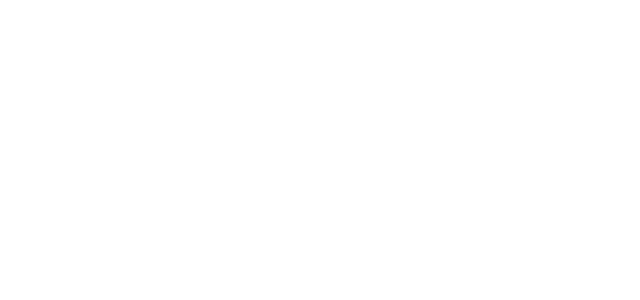
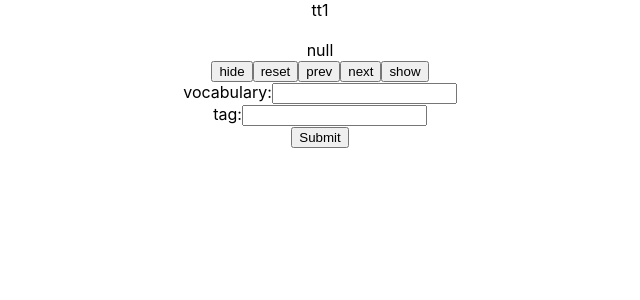
Before and after one commit to stonejing/frontend-project, a React (Create React App) app: page /vocab in a window 1280 px wide. Before the commit this address had no page. Shown: the top 300 px of the page, without its empty margins (320-960 px from the left). Built offline with nearby package versions, Linux system fonts and the light colour scheme.

Commit message:
add link to retroword

```diff
--- a/package.json
+++ b/package.json
@@ -15,6 +15,7 @@
     "@types/node": "^17.0.36",
     "@types/react": "^18.0.9",
     "@types/react-dom": "^18.0.5",
+    "axios": "^0.27.2",
     "echarts": "^5.3.2",
     "gl-matrix": "^3.4.3",
     "react": "^18.1.0",
--- a/src/ImageProcessingWebGL/ImageUpload.js
+++ b/src/ImageProcessingWebGL/ImageUpload.js
@@ -47,6 +47,8 @@
     gl.clearColor(0.0, 0.0, 0.0, 1.0);
     gl.clear(gl.COLOR_BUFFER_BIT | gl.DEPTH_BUFFER_BIT);
 
+    gl.pixelStorei(gl.UNPACK_FLIP_Y_WEBGL, true);
+
     const shaderProgram = initShaderProgram(gl, vsSource, fsSource);
 
     const programInfo = {
@@ -69,8 +71,6 @@
 
     drawImageWebGL(gl, programInfo, buffers, url, kernels, kernelMask);
     let end = performance.now();
-
-
 
     setTime((end - start).toFixed(2));
 
--- a/src/ImageProcessingWebGL/gl.js
+++ b/src/ImageProcessingWebGL/gl.js
@@ -126,8 +126,6 @@
 
     gl.viewport(0, 0, image.width, image.height);
 
-    gl.pixelStorei(gl.UNPACK_FLIP_Y_WEBGL, true);;
-
     {
       const numComponents = 2;
       const type = gl.FLOAT;
--- a/src/ImageProcessingWebGL/imagePrcessingShader.js
+++ b/src/ImageProcessingWebGL/imagePrcessingShader.js
@@ -22,6 +22,7 @@
 
 void main() {
   vec2 onePixel = vec2(1.0, 1.0) / uTextureSize;
+
   vec4 colorSum =
     texture2D(uSampler, vTextureCoord + onePixel * vec2(-1, -1)) * uKernel[0] +
     texture2D(uSampler, vTextureCoord + onePixel * vec2( 0, -1)) * uKernel[1] +
--- a/src/ListItems.js
+++ b/src/ListItems.js
@@ -11,6 +11,7 @@
 import AssignmentIcon from '@mui/icons-material/Assignment';
 import ImageIcon from '@mui/icons-material/Image';
 import SportsBaseballIcon from '@mui/icons-material/SportsBaseball';
+import AdjustOutlinedIcon from '@mui/icons-material/AdjustOutlined';
 import { Link } from 'react-router-dom';
 
 export const mainListItems = (
@@ -78,6 +79,15 @@
       </ListItemButton>
     </Link>
 
+    <Link to="/retroword-frontend">
+      <ListItemButton>
+        <ListItemIcon>
+          <AdjustOutlinedIcon />
+        </ListItemIcon>
+        <ListItemText primary="RetroWord" />
+      </ListItemButton>
+    </Link>
+
   </React.Fragment>
 );
 
--- /dev/null
+++ b/src/Miscellaneous/EmptyVocabulary/EmptyVocabulary.js
@@ -0,0 +1,156 @@
+import React, { useState, useEffect } from 'react';
+import axios from 'axios';
+
+const mockData = [
+  {
+    vo: "tt1",
+    ex: "this is a test1",
+  },
+  {
+    vo: "tt2",
+    ex: "this is a test2",
+  },
+  {
+    vo: "tt3",
+    ex: "this is a test3",
+  }
+];
+
+export default function EmptyVocabulary()
+{
+  const [visib, setVisib] = useState('hidden')
+  const [count, setCount] = useState(0);
+  const [reqData, setReqData] = useState('null');
+  const [word, setWord] = useState('');
+  const [tag, setTag] = useState('');
+
+  // mockData.map((item) => {
+  //   console.log(item.vo, item.ex);
+  //   return null;
+  // })
+
+  const reset = () => {
+    setVisib('visible')
+  }
+
+  const hide = () => {
+    setVisib('hidden')
+  }
+
+  const next = () => {
+    if(count < mockData.length - 1)
+    {
+      setCount(count + 1);
+      setVisib('hidden');
+    }
+  }
+
+  const prev = () => {
+    if(count > 0)
+    {
+      setCount(count - 1);
+      setVisib('hidden');
+    }
+  }
+
+  let postData = new FormData();
+  postData.append("username", "test");
+  postData.append("password", "test");
+
+  const showRequestData = () => {
+    axios.post('http://127.0.0.1:5000/api/add_user', postData, {
+      auth: {
+        username: 'stonejing',
+        password: 'stonejing'
+      }
+    }).then((res) => {
+      console.log(res.data);
+      setReqData(res.data);
+    }).catch((err) => {
+      console.log(err);
+    })
+  }
+
+  const handleWordChange = e => {
+    setWord(e.target.value);
+  }
+
+  const handleTagChange = e => {
+    setTag(e.target.value);
+  }
+
+  const handleSubmit = (e) => {
+    console.log(word);
+    console.log(tag);
+    e.preventDefault();
+    let wordData = new FormData();
+    wordData.append("vocabulary", word);
+    wordData.append("tag", tag);
+    axios.post('http://127.0.0.1:5000/api/add_vocabulary', wordData, {
+      auth: {
+        username: 'stonejing',
+        password: 'stonejing'
+      }
+    }).then((res) => {
+      console.log(res.data);
+      // setReqData(res.data.message);
+    }).catch((err) => {
+      // console.log(err);
+    })
+  }
+
+  useEffect(() => {
+
+  }, [])
+
+  return (
+    <div>
+      <div>
+        { mockData[count].vo }
+      </div>
+      <div style={{visibility: visib}}>
+        { mockData[count].ex }
+      </div>
+      <div>
+        { reqData }
+      </div>
+
+      <div>
+        <button onClick={hide}>
+          hide
+        </button>
+        <button onClick={reset}>
+          reset
+        </button>
+        <button onClick={prev}>
+          prev
+        </button>
+        <button onClick={next}>
+          next
+        </button>
+        <button onClick={showRequestData}>
+          show
+        </button>
+      </div>
+      <div>
+        <form onSubmit={handleSubmit}>
+          <div>
+            <label>
+              vocabulary:
+              <input type="text" value={word} onChange={handleWordChange} />
+            </label>
+          </div>
+          <div>
+            <label>
+              tag:
+              <input type="text" value={tag} onChange={handleTagChange} />
+            </label>
+          </div>
+          <div>
+            <input type="submit" value="Submit" />
+          </div>
+        </form>
+      </div>
+    </div>
+  )
+}
--- a/src/Routes/index.js
+++ b/src/Routes/index.js
@@ -12,6 +12,7 @@
 import ImageProcessing from '../ImageProcessingWebGL/ImageUpload';
 import PinballCanvas from '../PinballCanvas/PinballCanvas';
 import WebGLTutorial from '../WebGLTutorial/WebGLTutorial';
+import EmptyVocabulary from '../Miscellaneous/EmptyVocabulary/EmptyVocabulary';
 
 const route = () => {
   return (
@@ -27,6 +28,7 @@
           <Route path="webgl" element={<WebGLTutorial />} />
         </Route>
         <Route path="webgl" element={<WebGLTutorial />} />
+        <Route path="vocab" element={<EmptyVocabulary />} />
       </Routes>
     </BrowserRouter>
   )
```
Also changed, not shown: 1 other file (tests, documents, lock files or other folders).
